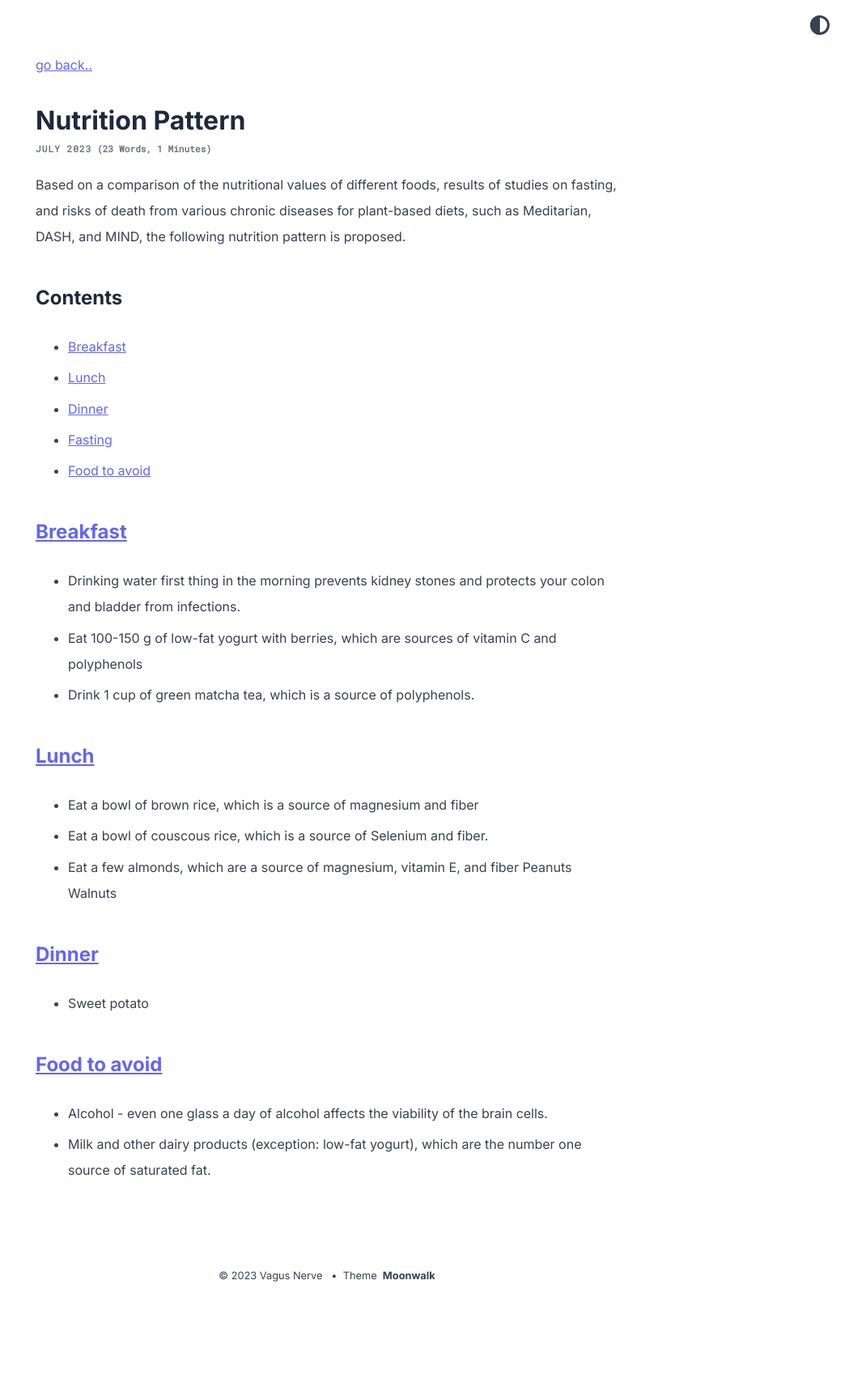
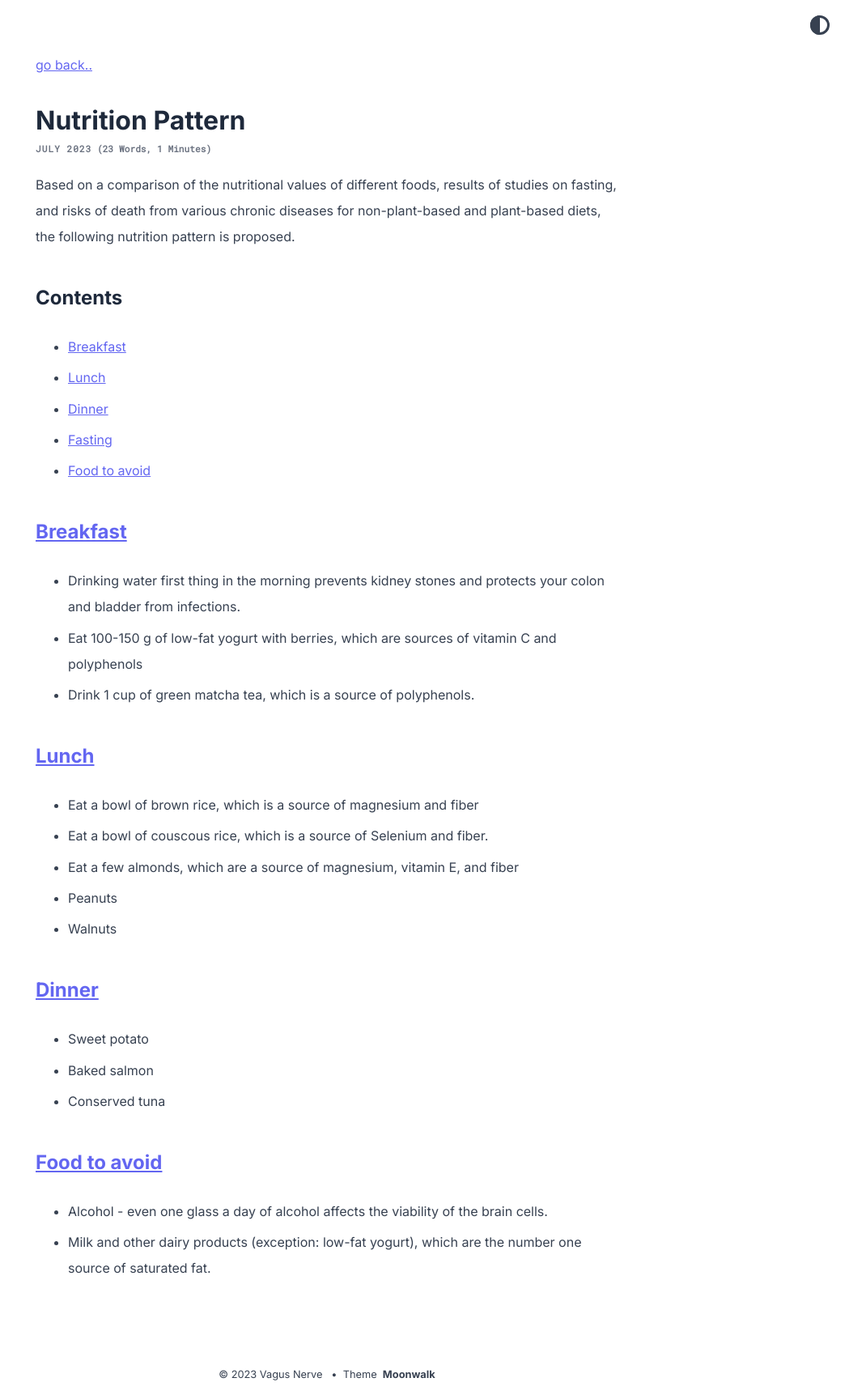
Before and after one commit to abhinavs/moonwalk, a Jekyll site: the page built from _posts/2023-07-24-nutrition-pattern.md, in a window 1280 px wide. Shown: the whole page at 81% size, without its empty margins (236-1280 px from the left). Built offline with Jekyll 4.4.1, drawn with Linux system fonts in a browser that asks for light colours; before the commit the page ends 1602 px from its top, so only the background shows below that.

Commit message:
Update 2023-07-24-nutrition-pattern.md

```diff
--- a/_posts/2023-07-24-nutrition-pattern.md
+++ b/_posts/2023-07-24-nutrition-pattern.md
@@ -2,7 +2,7 @@
 layout: post
 ---
 
-Based on a comparison of the nutritional values of different foods, results of studies on fasting, and risks of death from various chronic diseases for plant-based diets, such as Meditarian, DASH, and MIND, the following nutrition pattern is proposed.
+Based on a comparison of the nutritional values of different foods, results of studies on fasting, and risks of death from various chronic diseases for non-plant-based and plant-based diets, the following nutrition pattern is proposed.
 
 ## Contents
 - [Breakfast](#breakfast)
@@ -22,12 +22,14 @@ Based on a comparison of the nutritional values of different foods, results of s
 -  Eat a bowl of brown rice, which is a source of magnesium and fiber
 -  Eat a bowl of couscous rice, which is a source of Selenium and fiber.
 -  Eat a few almonds, which are a source of magnesium, vitamin E, and fiber
-Peanuts
-Walnuts
+-  Peanuts
+-  Walnuts
 
 ## [Dinner](#dinner)
 
 -  Sweet potato
+-  Baked salmon
+-  Conserved tuna
 
 
 ## [Food to avoid](food-to-avoid)
```
